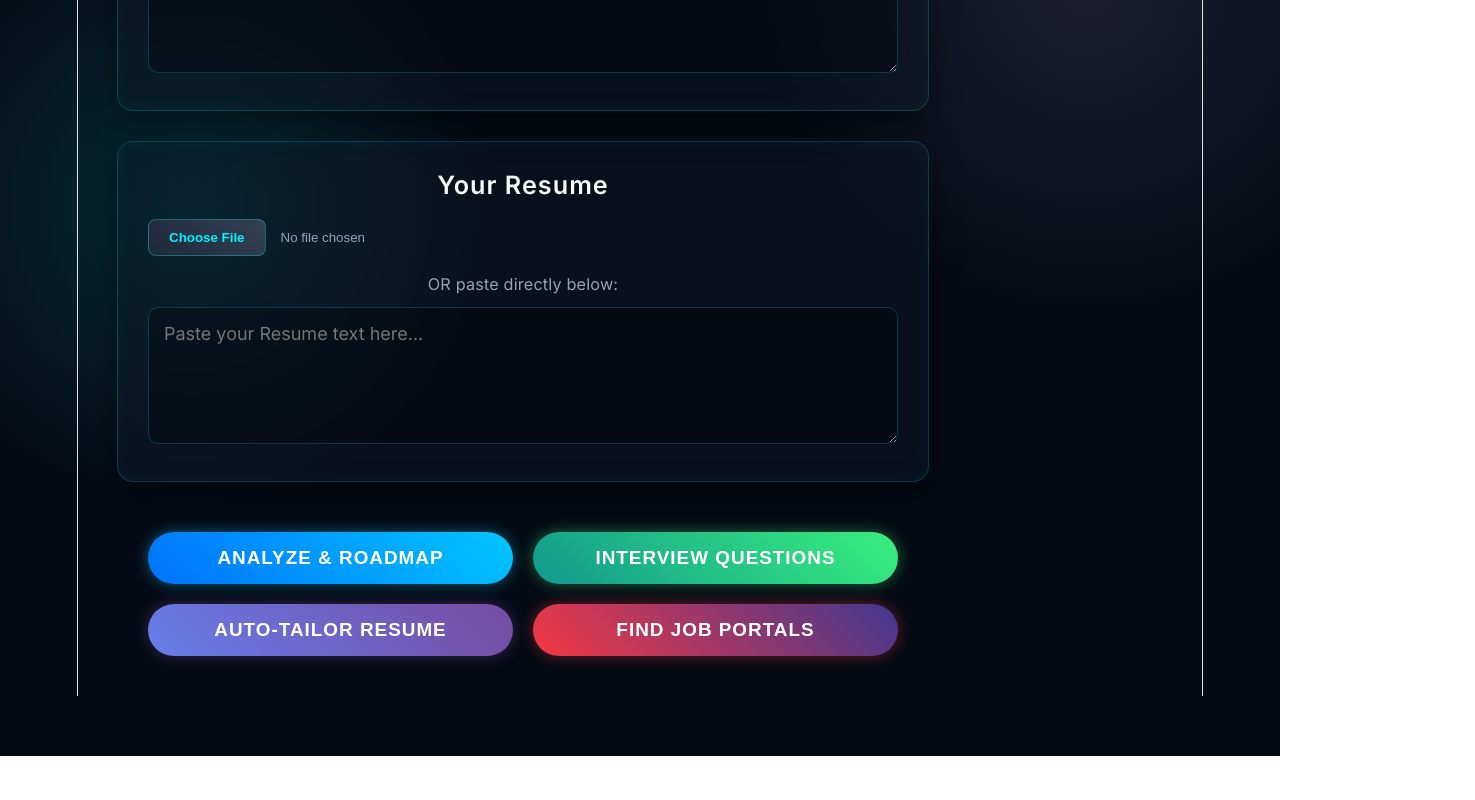
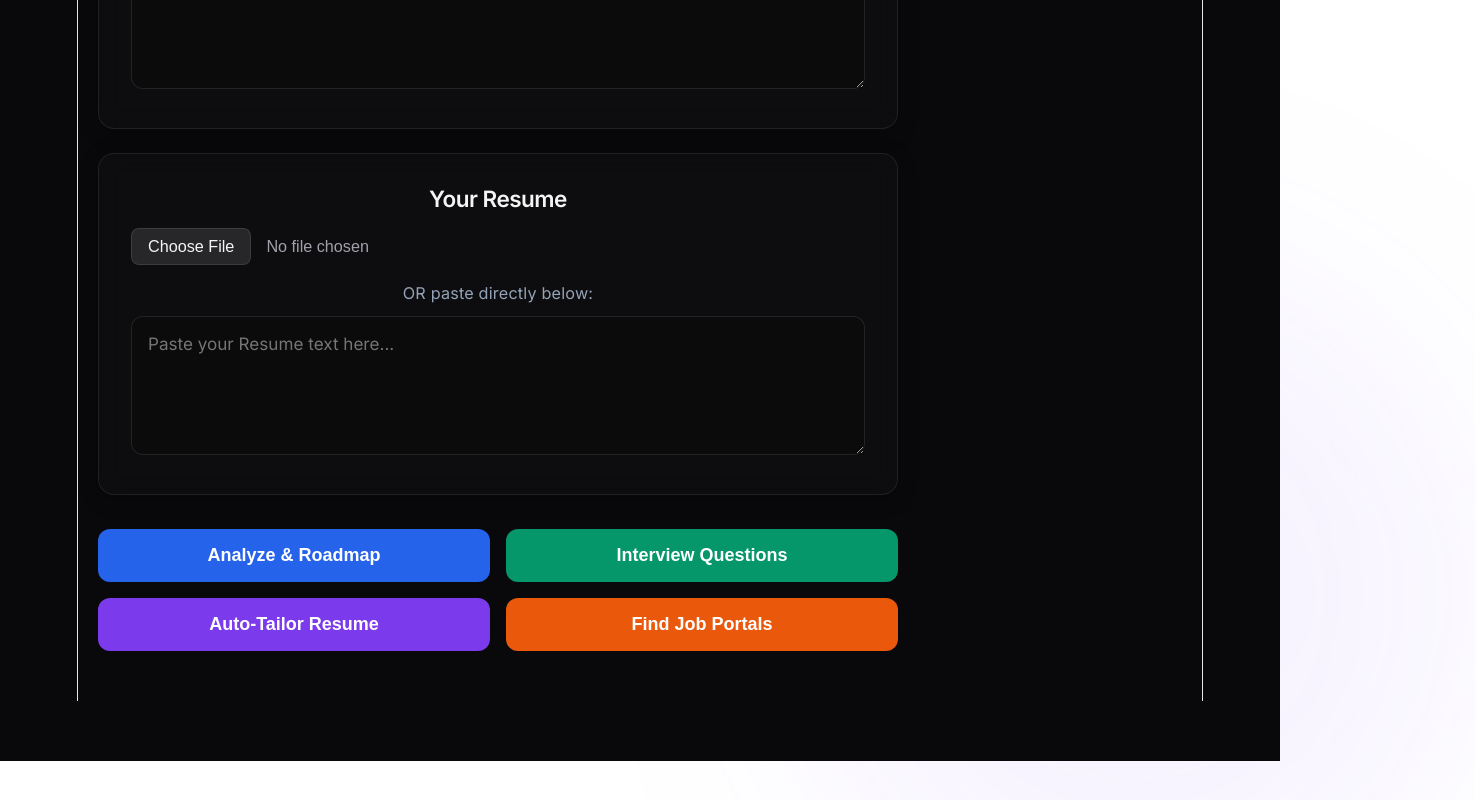
Before and after one commit to InnovateX26/Career_Forge, a React app in the folder Frontend/: page / in a window 1280 px wide. Shown: the part 346-1146 px from the top of the page, 1475 px wide, since content can reach past the window. Before the commit the page ends 1102 px from the top, so only its background shows below. Built offline with nearby package versions, Linux system fonts and the light colour scheme; the HTML template or start-up script is replaced by a standard one.

Commit message:
add styling

```diff
--- a/Frontend/src/App.css
+++ b/Frontend/src/App.css
@@ -1,14 +1,11 @@
-@import url('https://fonts.googleapis.com/css2?family=Orbitron:wght@500;700&family=Inter:wght@400;500;600&display=swap');
+@import url('https://fonts.googleapis.com/css2?family=Inter:wght@400;500;600;700;800&display=swap');
 
-/* 🌌 Animated Sci-Fi Background */
+/* 🌌 Premium Enterprise Background with Animation */
 body {
   margin: 0;
   min-height: 100vh;
-  background-color: #050b14;
-  background-image:
-    radial-gradient(circle at 15% 50%, rgba(0, 242, 254, 0.15), transparent 25%),
-    radial-gradient(circle at 85% 30%, rgba(161, 140, 209, 0.15), transparent 25%);
-  color: #e2e8f0;
+  background-color: #09090b; /* Deep Premium Black */
+  color: #ededed;
   font-family: 'Inter', sans-serif;
   display: flex;
   justify-content: center;
@@ -17,216 +14,224 @@ body {
   overflow-x: hidden;
 }
 
-/* Subtle Grid overlay for that "Data Network" feel */
-body::before {
+/* 💠 Animated Moving Background Glowing Orbs */
+body::before, body::after {
   content: '';
   position: absolute;
-  top: 0; left: 0; right: 0; bottom: 0;
-  background: linear-gradient(rgba(0, 242, 254, 0.03) 1px, transparent 1px),
-              linear-gradient(90deg, rgba(0, 242, 254, 0.03) 1px, transparent 1px);
-  background-size: 30px 30px;
+  width: 50vw;
+  height: 50vw;
+  border-radius: 50%;
+  filter: blur(100px);
+  z-index: -2;
+  animation: float 15s infinite alternate ease-in-out;
+}
+
+body::before {
+  background: rgba(0, 114, 255, 0.07);
+  top: -10%;
+  left: -10%;
+}
+
+body::after {
+  background: rgba(139, 92, 246, 0.07);
+  bottom: -10%;
+  right: -10%;
+  animation-delay: -5s;
+}
+
+@keyframes float {
+  0% { transform: translate(0, 0) scale(1); }
+  100% { transform: translate(50px, 50px) scale(1.1); }
+}
+
+/* Subtle Grid */
+.bg-grid {
+  position: fixed;
+  top: 0; left: 0; width: 100vw; height: 100vh;
+  background-image: linear-gradient(to right, rgba(255,255,255,0.02) 1px, transparent 1px),
+                    linear-gradient(to bottom, rgba(255,255,255,0.02) 1px, transparent 1px);
+  background-size: 40px 40px;
   z-index: -1;
 }
 
 .container {
   width: 100%;
-  max-width: 850px; /* Centered content */
-  padding: 40px 20px;
+  max-width: 800px; /* Perfect width for readability */
+  padding: 50px 20px;
   display: flex;
   flex-direction: column;
-  align-items: center; /* Sab kuch center mein */
+  align-items: center; /* Center alignment */
 }
 
-/* 🌟 Title Styling (Just like the mockup) */
+/* 🌟 Title Styling (Clean & Sharp) */
 .title {
-  font-family: 'Orbitron', sans-serif; /* Futuristic Font */
   font-size: 3.5rem;
-  font-weight: 700;
+  font-weight: 800;
   text-align: center;
-  margin-bottom: 5px;
-  color: #fff;
-  text-shadow: 0 0 15px rgba(0, 242, 254, 0.6);
-  letter-spacing: 2px;
+  margin-bottom: 8px;
+  color: #ffffff;
+  letter-spacing: -1.5px;
+  text-shadow: none; /* Removed the messy glow */
 }
 
 .title .ai-text {
-  background: linear-gradient(to right, #00f2fe, #4facfe);
+  background: linear-gradient(135deg, #00c6ff, #0072ff);
   -webkit-background-clip: text;
   -webkit-text-fill-color: transparent;
-  text-shadow: none;
 }
 
 .subtitle {
   text-align: center;
-  color: #94a3b8;
-  margin-bottom: 50px;
+  color: #a1a1aa;
+  margin-bottom: 45px;
   font-size: 1.1rem;
-  max-width: 600px;
+  line-height: 1.5;
+  max-width: 650px;
 }
 
-/* 🪟 Glassmorphism Cards (Centered and Glowing) */
+/* 🪟 Clean Glass Cards */
 .card {
   width: 100%;
-  max-width: 750px;
-  background: rgba(15, 23, 42, 0.4); /* Transparent Dark */
-  backdrop-filter: blur(16px); /* Kaanch jaisa blur */
-  -webkit-backdrop-filter: blur(16px);
-  border: 1px solid rgba(0, 242, 254, 0.2); /* Neon Blue Border */
+  background: rgba(255, 255, 255, 0.02);
+  border: 1px solid rgba(255, 255, 255, 0.08);
   border-radius: 16px;
-  padding: 30px;
-  margin-bottom: 30px;
-  box-shadow: 0 10px 30px rgba(0, 0, 0, 0.5), inset 0 0 20px rgba(0, 242, 254, 0.05);
-  text-align: center; /* Text inside card is centered */
-  transition: transform 0.3s ease, border-color 0.3s ease;
-}
-
-.card:hover {
-  border-color: rgba(0, 242, 254, 0.5);
-  box-shadow: 0 10px 30px rgba(0, 0, 0, 0.5), inset 0 0 20px rgba(0, 242, 254, 0.1);
+  padding: 32px;
+  margin-bottom: 24px;
+  backdrop-filter: blur(12px);
+  -webkit-backdrop-filter: blur(12px);
+  box-shadow: 0 4px 20px rgba(0, 0, 0, 0.3);
+  text-align: center;
+  box-sizing: border-box;
 }
 
 .card h3 {
   margin-top: 0;
-  color: #f8fafc;
-  font-size: 1.4rem;
-  margin-bottom: 20px;
+  color: #f4f4f5;
+  font-size: 1.25rem;
+  margin-bottom: 16px;
   font-weight: 600;
-  letter-spacing: 1px;
+  letter-spacing: -0.5px;
 }
 
-/* 📝 Input & Textarea */
+/* 📝 Inputs (Professional Left Align inside Center Card) */
 .input-box {
   width: 100%;
-  background: rgba(0, 0, 0, 0.3);
-  border: 1px solid rgba(0, 242, 254, 0.2);
-  color: #e2e8f0;
-  padding: 15px;
-  border-radius: 10px;
+  background: rgba(0, 0, 0, 0.2);
+  border: 1px solid rgba(255, 255, 255, 0.1);
+  color: #e4e4e7;
+  padding: 16px;
+  border-radius: 12px;
   font-family: inherit;
-  font-size: 1rem;
+  font-size: 0.95rem;
   resize: vertical;
   box-sizing: border-box;
-  transition: all 0.3s ease;
+  transition: all 0.2s ease;
   text-align: left;
 }
 
 .input-box:focus {
   outline: none;
-  border-color: #00f2fe;
-  box-shadow: 0 0 15px rgba(0, 242, 254, 0.3);
-  background: rgba(0, 0, 0, 0.5);
+  border-color: #3b82f6;
+  box-shadow: 0 0 0 3px rgba(59, 130, 246, 0.15);
+  background: rgba(0, 0, 0, 0.4);
 }
 
 /* 📁 File Input */
 .file-input {
   margin-bottom: 15px;
-  color: #94a3b8;
-  display: block;
+  color: #a1a1aa;
+  display: flex;
+  align-items: center;
+  justify-content: center;
   width: 100%;
-  text-align: center;
+  font-size: 0.9rem;
 }
 .file-input::file-selector-button {
-  background: linear-gradient(45deg, #1e293b, #334155);
-  color: #00f2fe;
-  border: 1px solid rgba(0, 242, 254, 0.3);
-  padding: 10px 20px;
+  background: #27272a;
+  color: #f4f4f5;
+  border: 1px solid rgba(255, 255, 255, 0.1);
+  padding: 8px 16px;
   border-radius: 8px;
   cursor: pointer;
   margin-right: 15px;
-  font-weight: 600;
-  transition: all 0.3s ease;
+  font-weight: 500;
+  transition: all 0.2s ease;
 }
 .file-input::file-selector-button:hover {
-  background: rgba(0, 242, 254, 0.1);
-  box-shadow: 0 0 10px rgba(0, 242, 254, 0.3);
+  background: #3f3f46;
 }
 
-/* 🎛️ Action Buttons Container */
+/* 🎛️ Action Buttons (Premium Grid) */
 .button-group {
-  display: flex;
-  flex-wrap: wrap;
-  gap: 20px;
-  justify-content: center;
-  margin-top: 20px;
+  display: grid;
+  grid-template-columns: 1fr 1fr;
+  gap: 16px;
   width: 100%;
-  max-width: 750px;
+  margin-top: 10px;
+}
+
+@media (max-width: 600px) {
+  .button-group { grid-template-columns: 1fr; }
 }
 
 .action-btn {
-  padding: 15px 25px;
+  padding: 16px 20px;
   border: none;
-  border-radius: 50px; /* Pill shape like mockup */
-  font-size: 1.05rem;
+  border-radius: 12px;
+  font-size: 1rem;
   font-weight: 600;
   color: white;
   cursor: pointer;
   display: flex;
   align-items: center;
   justify-content: center;
-  transition: all 0.3s ease;
-  flex: 1 1 calc(50% - 20px); /* 2x2 Grid setup */
-  min-width: 200px;
-  text-transform: uppercase;
-  letter-spacing: 1px;
+  transition: all 0.2s ease;
 }
 
-.action-btn:disabled { opacity: 0.5; cursor: not-allowed; }
+.action-btn:disabled { opacity: 0.6; cursor: not-allowed; transform: none !important; }
 
-/* Glowing Neon Buttons */
-.btn-analyze {
-  background: linear-gradient(45deg, #0072ff, #00c6ff);
-  box-shadow: 0 0 15px rgba(0, 198, 255, 0.4);
-}
-.btn-analyze:hover:not(:disabled) { box-shadow: 0 0 25px rgba(0, 198, 255, 0.7); transform: translateY(-2px); }
+/* Solid Premium Colors (No excessive neon) */
+.btn-analyze { background: #2563eb; }
+.btn-analyze:hover:not(:disabled) { background: #1d4ed8; transform: translateY(-2px); box-shadow: 0 6px 15px rgba(37, 99, 235, 0.3); }
 
-.btn-interview {
-  background: linear-gradient(45deg, #11998e, #38ef7d);
-  box-shadow: 0 0 15px rgba(56, 239, 125, 0.4);
-}
-.btn-interview:hover:not(:disabled) { box-shadow: 0 0 25px rgba(56, 239, 125, 0.7); transform: translateY(-2px); }
+.btn-interview { background: #059669; }
+.btn-interview:hover:not(:disabled) { background: #047857; transform: translateY(-2px); box-shadow: 0 6px 15px rgba(5, 150, 105, 0.3); }
 
-.btn-build {
-  background: linear-gradient(45deg, #667eea, #764ba2);
-  box-shadow: 0 0 15px rgba(118, 75, 162, 0.4);
-}
-.btn-build:hover:not(:disabled) { box-shadow: 0 0 25px rgba(118, 75, 162, 0.7); transform: translateY(-2px); }
+.btn-build { background: #7c3aed; }
+.btn-build:hover:not(:disabled) { background: #6d28d9; transform: translateY(-2px); box-shadow: 0 6px 15px rgba(124, 58, 237, 0.3); }
 
-.btn-portals {
-  background: linear-gradient(45deg, #f53844, #42378f);
-  box-shadow: 0 0 15px rgba(245, 56, 68, 0.4);
-}
-.btn-portals:hover:not(:disabled) { box-shadow: 0 0 25px rgba(245, 56, 68, 0.7); transform: translateY(-2px); }
+.btn-portals { background: #ea580c; }
+.btn-portals:hover:not(:disabled) { background: #c2410c; transform: translateY(-2px); box-shadow: 0 6px 15px rgba(234, 88, 12, 0.3); }
 
 /* 🌀 Spinner */
 .spinner {
   border: 2px solid rgba(255, 255, 255, 0.3);
   border-radius: 50%;
   border-top: 2px solid #ffffff;
-  width: 16px;
-  height: 16px;
+  width: 18px;
+  height: 18px;
   animation: spin 1s linear infinite;
   margin-right: 10px;
 }
 @keyframes spin { 100% { transform: rotate(360deg); } }
 
-/* 📦 Result Boxes (Slightly transparent to match theme) */
+/* 📦 Result Boxes (Clean & Professional) */
 .result-box {
   margin-top: 30px;
-  padding: 25px;
-  border-radius: 12px;
+  padding: 30px;
+  border-radius: 16px;
   white-space: pre-wrap;
-  line-height: 1.6;
-  font-size: 1rem;
-  background: rgba(15, 23, 42, 0.6);
-  backdrop-filter: blur(10px);
-  border: 1px solid rgba(255, 255, 255, 0.1);
+  line-height: 1.7;
+  font-size: 0.95rem;
+  background: rgba(255, 255, 255, 0.02);
+  border: 1px solid rgba(255, 255, 255, 0.08);
   text-align: left;
   width: 100%;
-  max-width: 750px;
-  animation: slideUp 0.5s ease forwards;
+  box-sizing: border-box;
+  animation: fadeIn 0.4s ease forwards;
 }
 
-@keyframes slideUp {
-  from { opacity: 0; transform: translateY(20px); }
+@keyframes fadeIn {
+  from { opacity: 0; transform: translateY(10px); }
   to { opacity: 1; transform: translateY(0); }
 }
```
